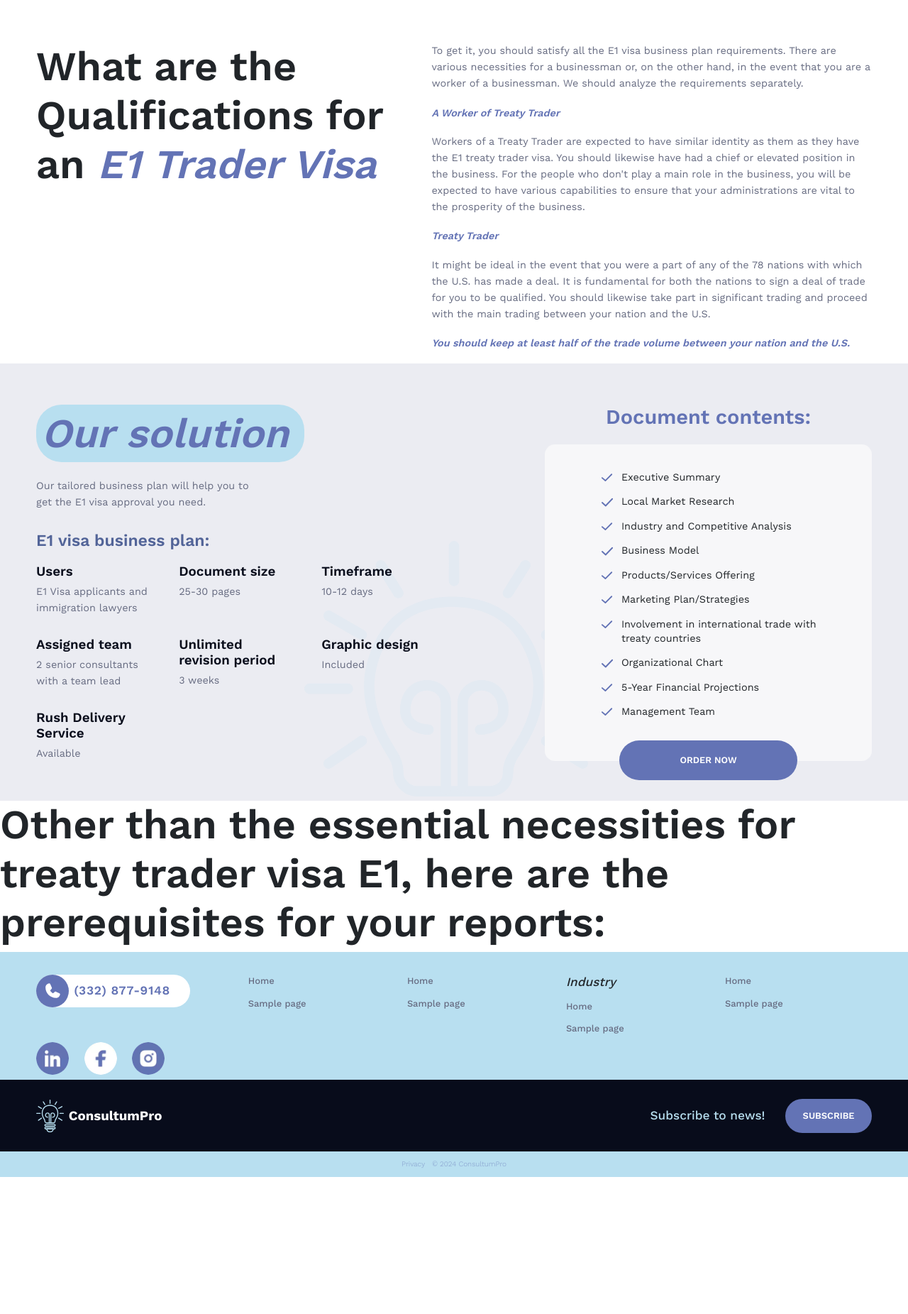
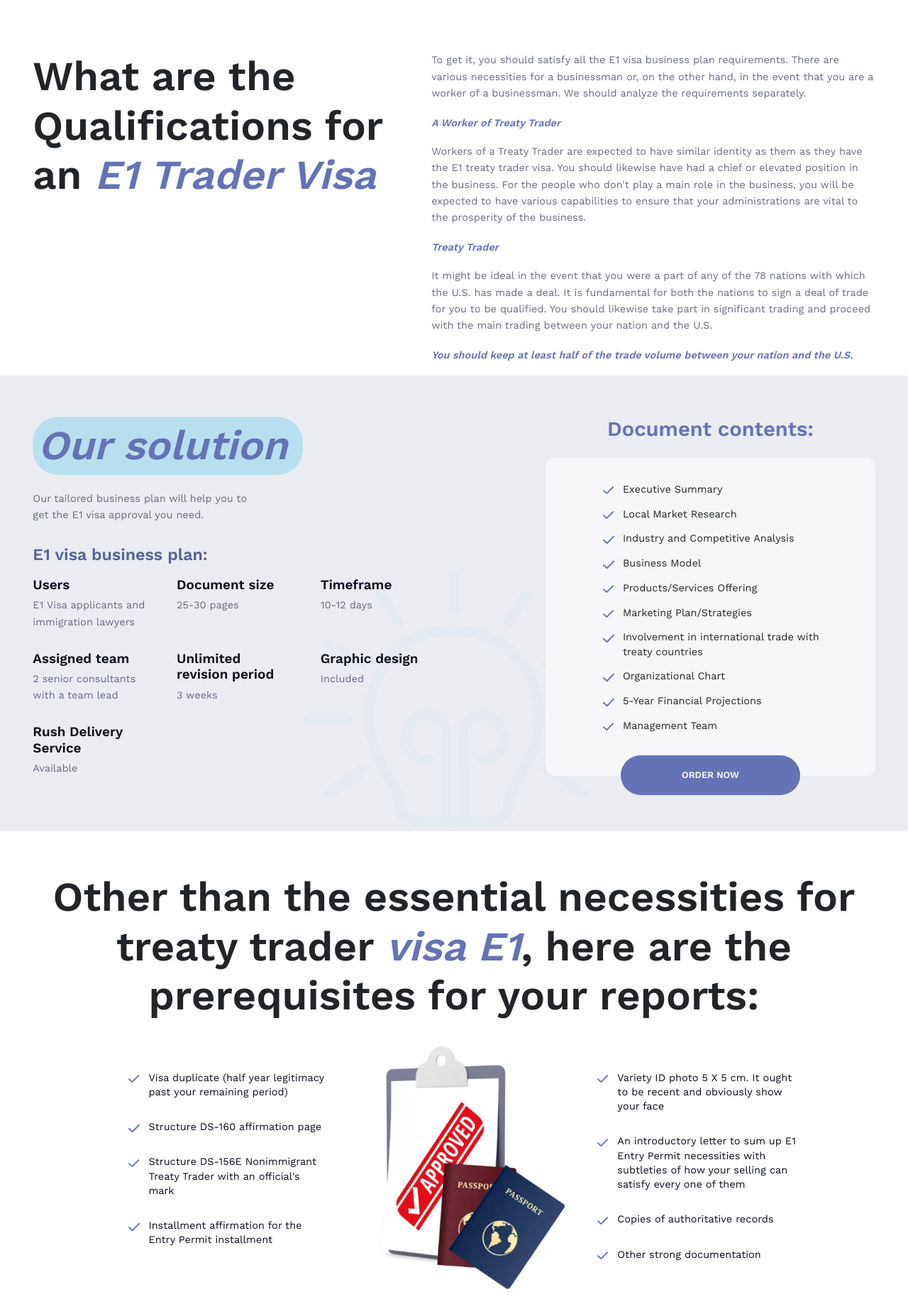
Before and after one commit to Olegborodko/consultum_pro, a WordPress theme: template themes/consultum/template-e1.php in a window 1280 px wide. Shown: the part 1625-3476 px from the top of the page at 71% size. Before the commit the page ends 3283 px from the top, so only its background shows below. Run offline with PHP 8.4 and a stand-in for WordPress, Linux system fonts and the light colour scheme; the site name, menu and one post (Sample post) are stand-ins, and other content is empty; some libraries are stand-ins or nearby versions.

Commit message:
Other than the essential .... block

```diff
--- a/themes/consultum/assets/sass/_general.scss
+++ b/themes/consultum/assets/sass/_general.scss
@@ -48,36 +48,36 @@ div.custom-containder {
 
 /* ------ fix size , gum ------ */
 html {
-  font-size: 16px;
+  font-size: 1.008rem;
 }
 
-@media (max-width: 1700px) {
+@media (max-width: 107.1rem) {
   html {
-    font-size: 13.5px;
+    font-size: 0.8505rem;
   }
 }
 
-@media (max-width: 1400px) {
+@media (max-width: 88.2rem) {
   html {
-    font-size: 11.4px;
+    font-size: 0.7182rem;
   }
 }
 
-@media (max-width: 1200px) {
+@media (max-width: 75.6rem) {
   html {
-    font-size: 10px;
+    font-size: 0.63rem;
   }
 }
 
-@media (max-width: 1100px) {
+@media (max-width: 69.3rem) {
   html {
-    font-size: 9px;
+    font-size: 0.567rem;
   }
 }
 
-@media (max-width: 600px) {
+@media (max-width: 37.8rem) {
   html {
-    font-size: 16px;
+    font-size: 1.008rem;
   }
 }
 
@@ -90,20 +90,25 @@ h2 {
   line-height: 120%;
 }
 
-@media screen and (max-width: 600px) {
+@media screen and (max-width: 37.8rem) {
   h2 {
     font-size: 3rem !important;
     overflow-wrap: break-word;
   }
 }
 
-.highlight-blue {
+.highlight-blue-circle {
   background-color: #B8DFF0;
   border-radius: 3.15rem;
   color: #6373b5;
   font-style: italic;
   padding: 0 1.89rem 0 0.63rem;
   font-family: Work Sans, sans-serif;
+}
+
+.highlight-blue {
+  color: #6373B5;
+  font-style: italic;
 }
 
 .check-mark-tick {
@@ -125,3 +130,8 @@ h2 {
     position: absolute;
   }
 }
+
+ul {
+  list-style-type: none;
+  margin: 0;
+}
--- a/themes/consultum/assets/sass/e1/_our_solution.scss
+++ b/themes/consultum/assets/sass/e1/_our_solution.scss
@@ -115,6 +115,7 @@ section.our-solution {
     background-size: 36.981rem 32.13rem;
     background-repeat: no-repeat;
     background-position: bottom center;
+    padding-bottom: 1.89rem;
   }
 
   .blocks {
@@ -179,5 +180,9 @@ section.our-solution {
       padding-left: 3.024rem;
       padding-right: 3.024rem;
     }
+
+    .our-solution-block {
+      background-image: none;
+    }
   }
 }
--- a/themes/consultum/assets/sass/e1/_prerequisites_for_reports.scss
+++ b/themes/consultum/assets/sass/e1/_prerequisites_for_reports.scss
@@ -1,3 +1,71 @@
-section.prerequisites-for-reports{
+section.prerequisites-for-reports {
+  padding-top: 5.04rem;
 
+  h2 {
+    text-align: center;
+    line-height: 120%;
+    padding-bottom: 5.67rem;
+  }
+
+  .boxes {
+    display: flex;
+    justify-content: center;
+
+    img.passport {
+      position: relative;
+      top: -3.15rem;
+      margin-right: 1.89rem;
+      margin-left: 6.3rem;
+      width: 22.869rem;
+      height: 29.862rem;
+    }
+
+    ul {
+      max-width: 26.46rem;
+
+      li {
+        padding-bottom: 2.52rem;
+        color: #080C1B;
+        font-family: Work Sans, sans-serif;
+        font-size: 1.26rem;
+        font-weight: 400;
+        line-height: 140%;
+        text-align: left;
+      }
+    }
+  }
+
+  @media screen and (max-width: 900px) {
+
+    //900
+    .boxes {
+      flex-direction: column;
+      align-items: center;
+    }
+
+    h2 {
+      padding-bottom: 40px;
+    }
+
+    ul.first {
+      margin-bottom: 40px;
+    }
+
+    .boxes {
+      img.passport {
+        margin: 0 0 10px 0;
+      }
+    }
+  }
+
+  @media screen and (max-width: 600px) {
+
+    //600
+    .boxes {
+      img.passport {
+        width: 100%;
+        height: initial;
+      }
+    }
+  }
 }
--- a/themes/consultum/assets/sass/e1/_what_is_e1.scss
+++ b/themes/consultum/assets/sass/e1/_what_is_e1.scss
@@ -11,7 +11,8 @@ section.what-is-e1 {
     padding: 0 1.008rem;
 
     span {
-      color: rgb(99, 115, 181);
+      color: #6373B5;
+      font-style: italic;
     }
   }
 
@@ -106,16 +107,16 @@ section.what-is-e1 {
 
     //600
     .pdf-img {
-      width: 60px;
+      width: 3.78rem;
     }
 
     .upload-img {
-      width: 40px;
+      width: 2.52rem;
     }
 
     .pdf-link {
       span {
-        font-size: 20px;
+        font-size: 1.26rem;
         line-height: 0;
       }
     }
--- a/themes/consultum/assets/sass/e1/_what_qualifications.scss
+++ b/themes/consultum/assets/sass/e1/_what_qualifications.scss
@@ -41,7 +41,7 @@ section.what-qualifications {
     }
 
     h2 {
-      padding-bottom: 20px;
+      padding-bottom: 1.26rem;
     }
   }
 }
--- a/themes/consultum/style.css
+++ b/themes/consultum/style.css
@@ -456,32 +456,32 @@ div.custom-containder {
 
 /* ------ fix size , gum ------ */
 html {
-  font-size: 16px;
-}
-
-@media (max-width: 1700px) {
+  font-size: 1.008rem;
+}
+
+@media (max-width: 107.1rem) {
   html {
-    font-size: 13.5px;
-  }
-}
-@media (max-width: 1400px) {
+    font-size: 0.8505rem;
+  }
+}
+@media (max-width: 88.2rem) {
   html {
-    font-size: 11.4px;
-  }
-}
-@media (max-width: 1200px) {
+    font-size: 0.7182rem;
+  }
+}
+@media (max-width: 75.6rem) {
   html {
-    font-size: 10px;
-  }
-}
-@media (max-width: 1100px) {
+    font-size: 0.63rem;
+  }
+}
+@media (max-width: 69.3rem) {
   html {
-    font-size: 9px;
-  }
-}
-@media (max-width: 600px) {
+    font-size: 0.567rem;
+  }
+}
+@media (max-width: 37.8rem) {
   html {
-    font-size: 16px;
+    font-size: 1.008rem;
   }
 }
 /* --------------- fix size END ----------- */
@@ -492,19 +492,24 @@ h2 {
   line-height: 120%;
 }
 
-@media screen and (max-width: 600px) {
+@media screen and (max-width: 37.8rem) {
   h2 {
     font-size: 3rem !important;
     overflow-wrap: break-word;
   }
 }
-.highlight-blue {
+.highlight-blue-circle {
   background-color: #B8DFF0;
   border-radius: 3.15rem;
   color: #6373b5;
   font-style: italic;
   padding: 0 1.89rem 0 0.63rem;
   font-family: Work Sans, sans-serif;
+}
+
+.highlight-blue {
+  color: #6373B5;
+  font-style: italic;
 }
 
 .check-mark-tick {
@@ -524,6 +529,11 @@ h2 {
   background-repeat: no-repeat;
   display: inline-block;
   position: absolute;
+}
+
+ul {
+  list-style-type: none;
+  margin: 0;
 }
 
 #masthead section.menu {
@@ -1720,7 +1730,8 @@ section.what-is-e1 h2 {
   padding: 0 1.008rem;
 }
 section.what-is-e1 h2 span {
-  color: rgb(99, 115, 181);
+  color: #6373B5;
+  font-style: italic;
 }
 section.what-is-e1 .desc {
   color: rgb(102, 107, 129);
@@ -1795,13 +1806,13 @@ section.what-is-e1 .pdf-link span {
 }
 @media screen and (max-width: 600px) {
   section.what-is-e1 .pdf-img {
-    width: 60px;
+    width: 3.78rem;
   }
   section.what-is-e1 .upload-img {
-    width: 40px;
+    width: 2.52rem;
   }
   section.what-is-e1 .pdf-link span {
-    font-size: 20px;
+    font-size: 1.26rem;
     line-height: 0;
   }
 }
@@ -1915,7 +1926,7 @@ section.what-qualifications .what-qualifications-block {
     flex-direction: column;
   }
   section.what-qualifications h2 {
-    padding-bottom: 20px;
+    padding-bottom: 1.26rem;
   }
 }
 
@@ -2023,6 +2034,7 @@ section.our-solution .our-solution-block {
   background-size: 36.981rem 32.13rem;
   background-repeat: no-repeat;
   background-position: bottom center;
+  padding-bottom: 1.89rem;
 }
 section.our-solution .blocks {
   display: flex;
@@ -2067,6 +2079,63 @@ section.our-solution .blocks .box {
   section.our-solution .el-btn {
     padding-left: 3.024rem;
     padding-right: 3.024rem;
+  }
+  section.our-solution .our-solution-block {
+    background-image: none;
+  }
+}
+
+section.prerequisites-for-reports {
+  padding-top: 5.04rem;
+}
+section.prerequisites-for-reports h2 {
+  text-align: center;
+  line-height: 120%;
+  padding-bottom: 5.67rem;
+}
+section.prerequisites-for-reports .boxes {
+  display: flex;
+  justify-content: center;
+}
+section.prerequisites-for-reports .boxes img.passport {
+  position: relative;
+  top: -3.15rem;
+  margin-right: 1.89rem;
+  margin-left: 6.3rem;
+  width: 22.869rem;
+  height: 29.862rem;
+}
+section.prerequisites-for-reports .boxes ul {
+  max-width: 26.46rem;
+}
+section.prerequisites-for-reports .boxes ul li {
+  padding-bottom: 2.52rem;
+  color: #080C1B;
+  font-family: Work Sans, sans-serif;
+  font-size: 1.26rem;
+  font-weight: 400;
+  line-height: 140%;
+  text-align: left;
+}
+@media screen and (max-width: 900px) {
+  section.prerequisites-for-reports .boxes {
+    flex-direction: column;
+    align-items: center;
+  }
+  section.prerequisites-for-reports h2 {
+    padding-bottom: 40px;
+  }
+  section.prerequisites-for-reports ul.first {
+    margin-bottom: 40px;
+  }
+  section.prerequisites-for-reports .boxes img.passport {
+    margin: 0 0 10px 0;
+  }
+}
+@media screen and (max-width: 600px) {
+  section.prerequisites-for-reports .boxes img.passport {
+    width: 100%;
+    height: initial;
   }
 }
 
--- a/themes/consultum/template-e1.php
+++ b/themes/consultum/template-e1.php
@@ -182,9 +182,27 @@ $img_src = get_template_directory_uri() . "/assets/img/";
   </div>
 </section>
 <section class="prerequisites-for-reports">
-<h2>
-Other than the essential necessities for treaty trader <span>visa E1</span>, here are the prerequisites for your reports:
-</h2>
+  <div class="custom-containder">
+    <h2>
+      Other than the essential necessities for treaty trader <span class="highlight-blue">visa E1</span>, here are the prerequisites for your
+      reports:
+    </h2>
+    <div class="boxes">
+      <ul class="first">
+        <li class="check-mark-tick">Visa duplicate (half year legitimacy past your remaining period)</li>
+        <li class="check-mark-tick">Structure DS-160 affirmation page</li>
+        <li class="check-mark-tick">Structure DS-156E Nonimmigrant Treaty Trader with an official's mark</li>
+        <li class="check-mark-tick">Installment affirmation for the Entry Permit installment</li>
+      </ul>
+      <img class="passport" src="<?= $img_src ?>/passport.webp" alt="passport">
+      <ul class="last">
+        <li class="check-mark-tick">Variety ID photo 5 X 5 cm. It ought to be recent and obviously show your face</li>
+        <li class="check-mark-tick">An introductory letter to sum up E1 Entry Permit necessities with subtleties of how your selling can satisfy every one of them</li>
+        <li class="check-mark-tick">Copies of authoritative records</li>
+        <li class="check-mark-tick">Other strong documentation</li>
+      </ul>
+    </div>
+  </div>
 </section>
 
 <?php
```
Also changed, not shown: themes/consultum/assets/img/passport.webp (added).
